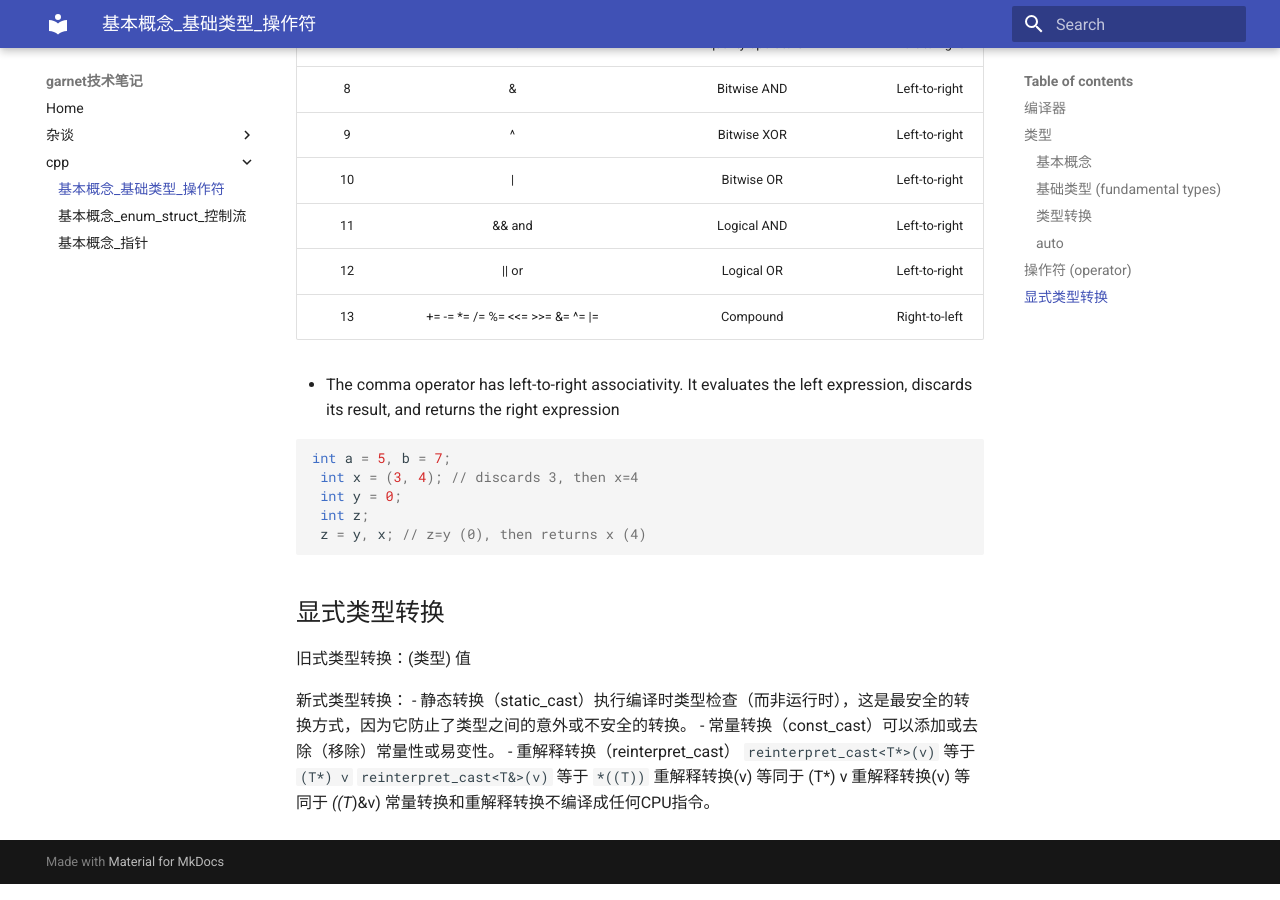
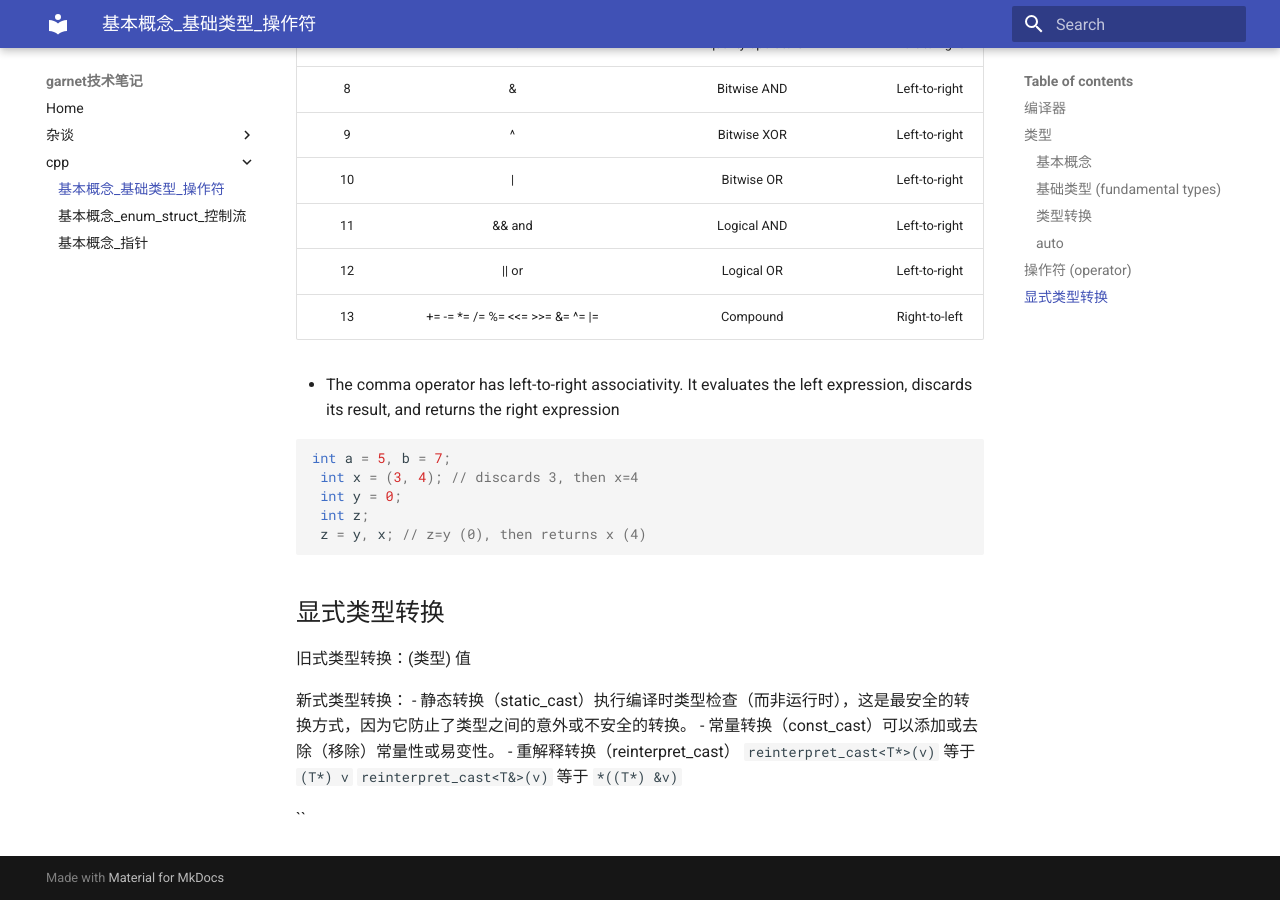
Before and after one commit to ymma98/technotes, an MkDocs documentation site: the page built from docs/cpp/基本概念_基础类型_操作符.md, in a window 1280 px wide and 900 px high, scrolled down 9234 px. Built offline with MkDocs 1.6.1 and Material for MkDocs 9.7.7, drawn with Linux system fonts in a browser that asks for light colours; formulas are drawn with MathJax 3.

Commit message:
docs/cpp/基本概念_基础类型_操作符.md updated from https://stackedit.cn/

```diff
--- a/docs/cpp/基本概念_基础类型_操作符.md
+++ b/docs/cpp/基本概念_基础类型_操作符.md
@@ -330,11 +330,12 @@ int a = 5, b = 7;
 -   常量转换（const_cast）可以添加或去除（移除）常量性或易变性。
 -   重解释转换（reinterpret_cast）
 	`reinterpret_cast<T*>(v)` 等于 `(T*) v`
-	`reinterpret_cast<T&>(v)` 等于 `*((T))`
- 重解释转换<T*>(v) 等同于 (T*) v 重解释转换<T&>(v) 等同于 _((T_)&v) 常量转换和重解释转换不编译成任何CPU指令。
+	`reinterpret_cast<T&>(v)` 等于 `*((T*) &v)`
+
+``
 
 
 <!--stackedit_data:
-eyJoaXN0b3J5IjpbLTQxMjQxNzkzNiwtNzEyMTA4NjMwLDE0OT
-M1MzYzODEsMTMzOTI4Nzk3Nyw5NjA5NzU1ODddfQ==
+eyJoaXN0b3J5IjpbLTE4OTgxNTM2NTMsLTcxMjEwODYzMCwxND
+kzNTM2MzgxLDEzMzkyODc5NzcsOTYwOTc1NTg3XX0=
 -->
```
